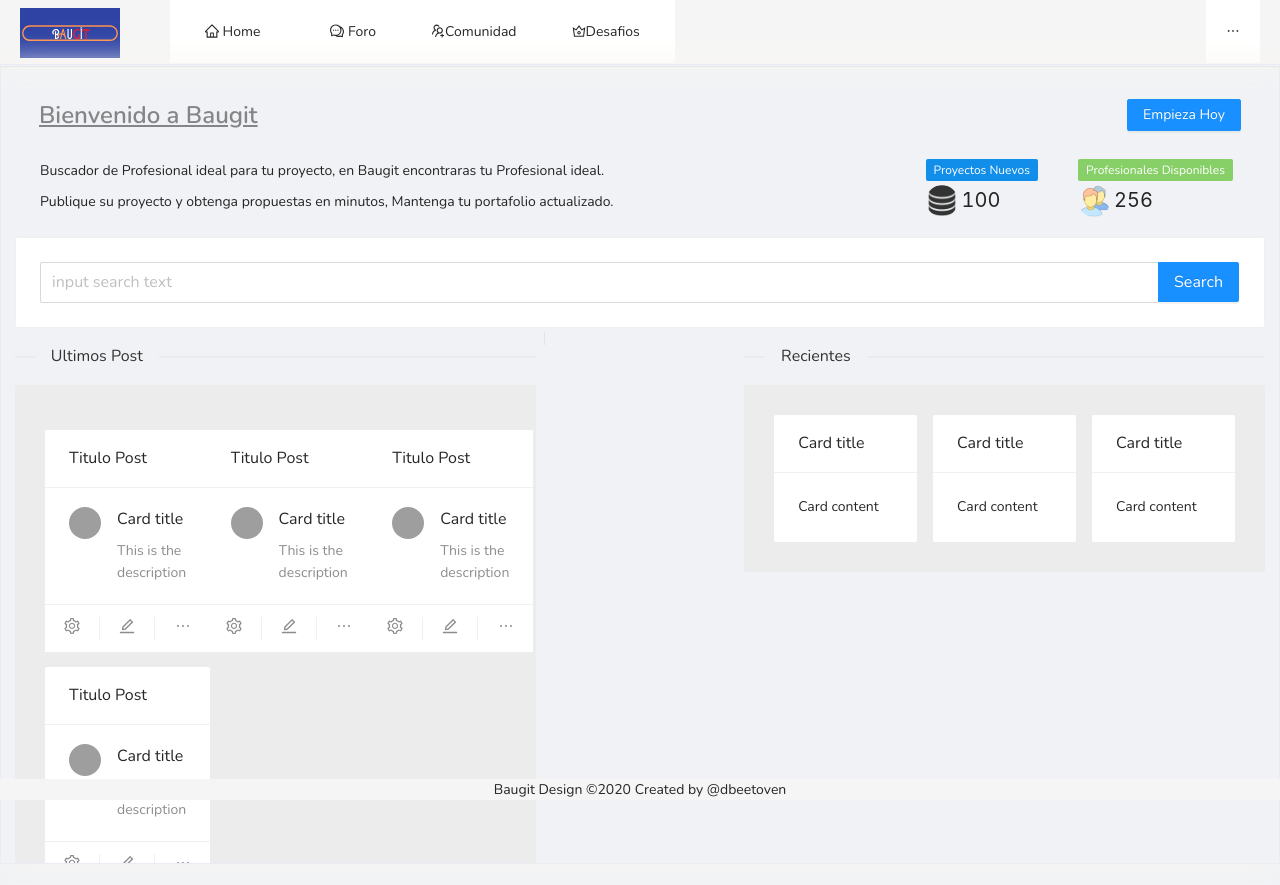
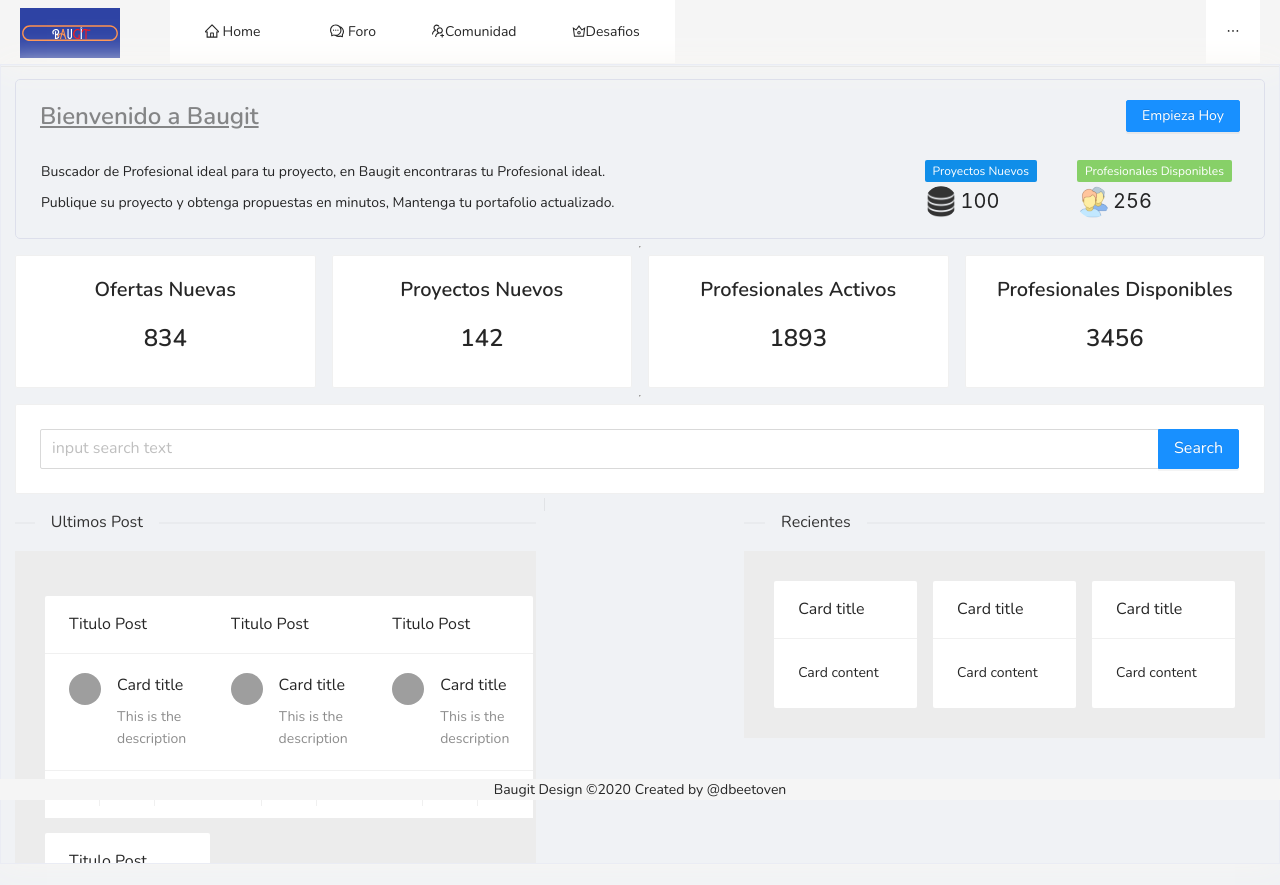
Before and after one commit to dbeetoven/Baugit, a React (Create React App) app: page / in a window 1280 px wide. Built offline with nearby package versions, Linux system fonts and the light colour scheme; no server answers; grey boxes are pictures that could not be loaded; what fetch-intercept would draw is missing.

Commit message:
Page header modified, some style made

```diff
--- a/src/assets/scss/_custom.scss
+++ b/src/assets/scss/_custom.scss
@@ -21,3 +21,13 @@ tr:last-child td {
     display: block;
   }
 }
+
+.site-page-header-responsive{
+  border-radius: 5px;
+  border: solid 1px $gray-300;
+  transition: box-shadow .3s;
+}
+
+.site-page-header-responsive:hover{
+  box-shadow: 0 0 11px rgba(33,33,33,.2);
+}
--- a/src/components/ContentHeader.jsx
+++ b/src/components/ContentHeader.jsx
@@ -10,7 +10,6 @@ import {
   Descriptions,
 } from 'antd';
 import React from 'react';
-import CountUp from 'react-countup';
 import avatarProf from '../assets/images/proyect.png';
 import avatarUser from '../assets/images/prof.png';
 
@@ -62,6 +61,7 @@ const Content = ({ children, extra }) => (
 export const ContentHeader = () => (
   <div>
     <PageHeader
+      backIcon="false"
       className="site-page-header-responsive"
       title={(
         <Title level={3} underline="true" type="secondary">
--- /dev/null
+++ b/src/components/Status.jsx
@@ -0,0 +1,48 @@
+import React from 'react';
+import {
+  Card, Col, Row, Avatar, Typography
+} from 'antd';
+import CountUp from 'react-countup';
+
+const { Title } = Typography;
+const { Meta } = Card;
+export const Status = () => (
+  <Row gutter={16}>
+    <Col xs={24} sm={12} md={6} lg={6}>
+      <Card bordered hoverable>
+        <Meta
+          style={{ textAlign: 'center' }}
+          title={<Title level={4}>Ofertas Nuevas</Title>}
+          description={<Title level={3}><CountUp end={834} duration={4} /></Title>}
+        />
+      </Card>
+    </Col>
+    <Col xs={24} sm={12} md={6} lg={6}>
+      <Card bordered hoverable>
+        <Meta
+          style={{ textAlign: 'center' }}
+          title={<Title level={4}>Proyectos Nuevos</Title>}
+          description={<Title level={3}><CountUp end={142} duration={4} /></Title>}
+        />
+      </Card>
+    </Col>
+    <Col xs={24} sm={12} md={6} lg={6}>
+      <Card bordered hoverable>
+        <Meta
+          style={{ textAlign: 'center' }}
+          title={<Title level={4}>Profesionales Activos</Title>}
+          description={<Title level={3}><CountUp end={1893} duration={4} /></Title>}
+        />
+      </Card>
+    </Col>
+    <Col xs={24} sm={12} md={6} lg={6}>
+      <Card bordered hoverable>
+        <Meta
+          style={{ textAlign: 'center' }}
+          title={<Title level={4}>Profesionales Disponibles</Title>}
+          description={<Title level={3}><CountUp end={3456} duration={4} /></Title>}
+        />
+      </Card>
+    </Col>
+  </Row>
+);
--- a/src/pages/HomePage/HomePage.jsx
+++ b/src/pages/HomePage/HomePage.jsx
@@ -6,10 +6,16 @@ import {
 import { PostList } from 'components/Lists/PostLists';
 import { SearchBar } from 'components/SearchBar';
 import { ContentHeader } from 'components/ContentHeader';
+import { Status } from 'components/Status';
 
 const HomePage = () => (
   <Row>
     <ContentHeader />
+    <hr />
+    <Col xs={24} sm={24} md={24} lg={24} xl={24}>
+      <Status />
+    </Col>
+    <hr />
     <Col xs={24} sm={24} md={24} lg={24} xl={24}>
       <Card>
         <SearchBar />
```
